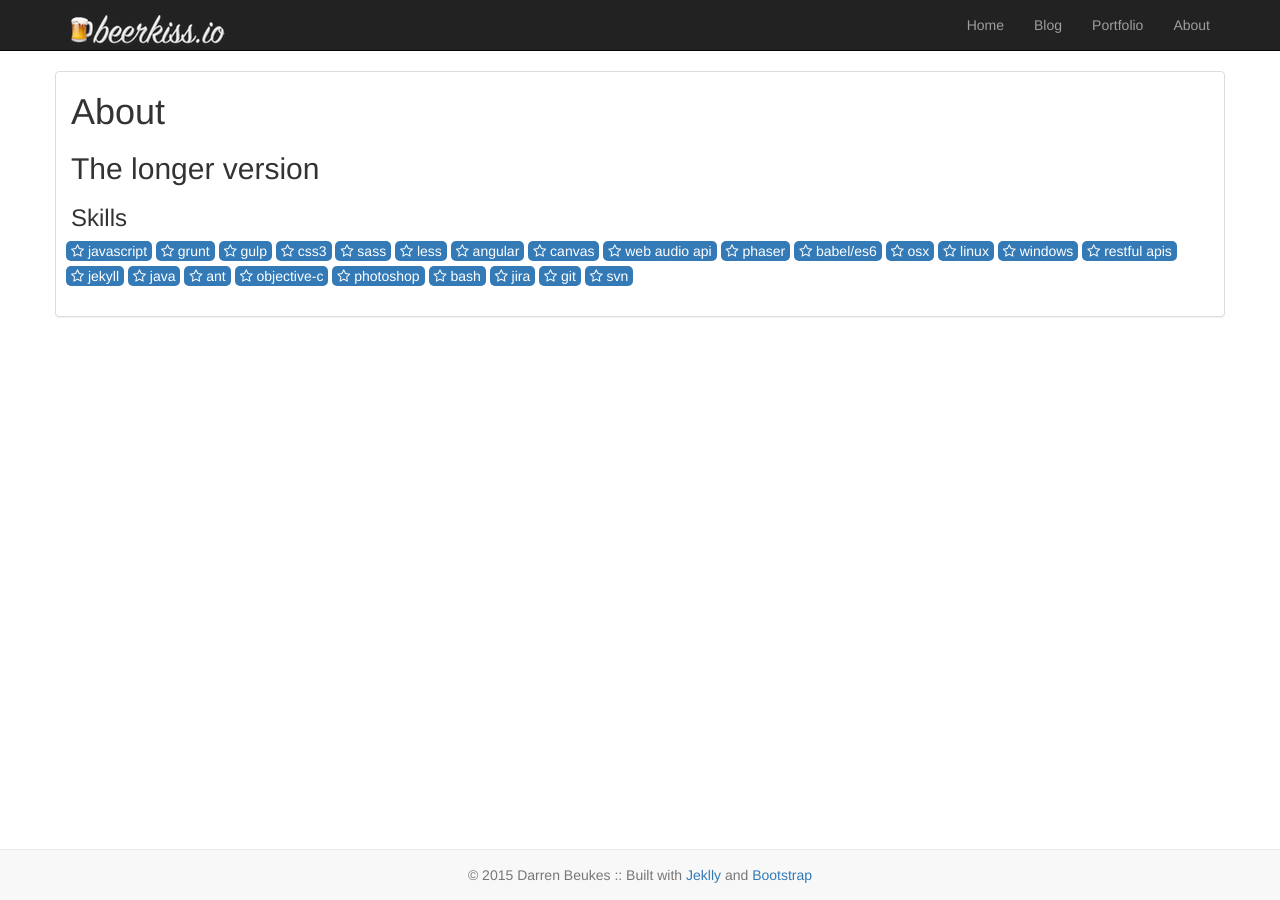
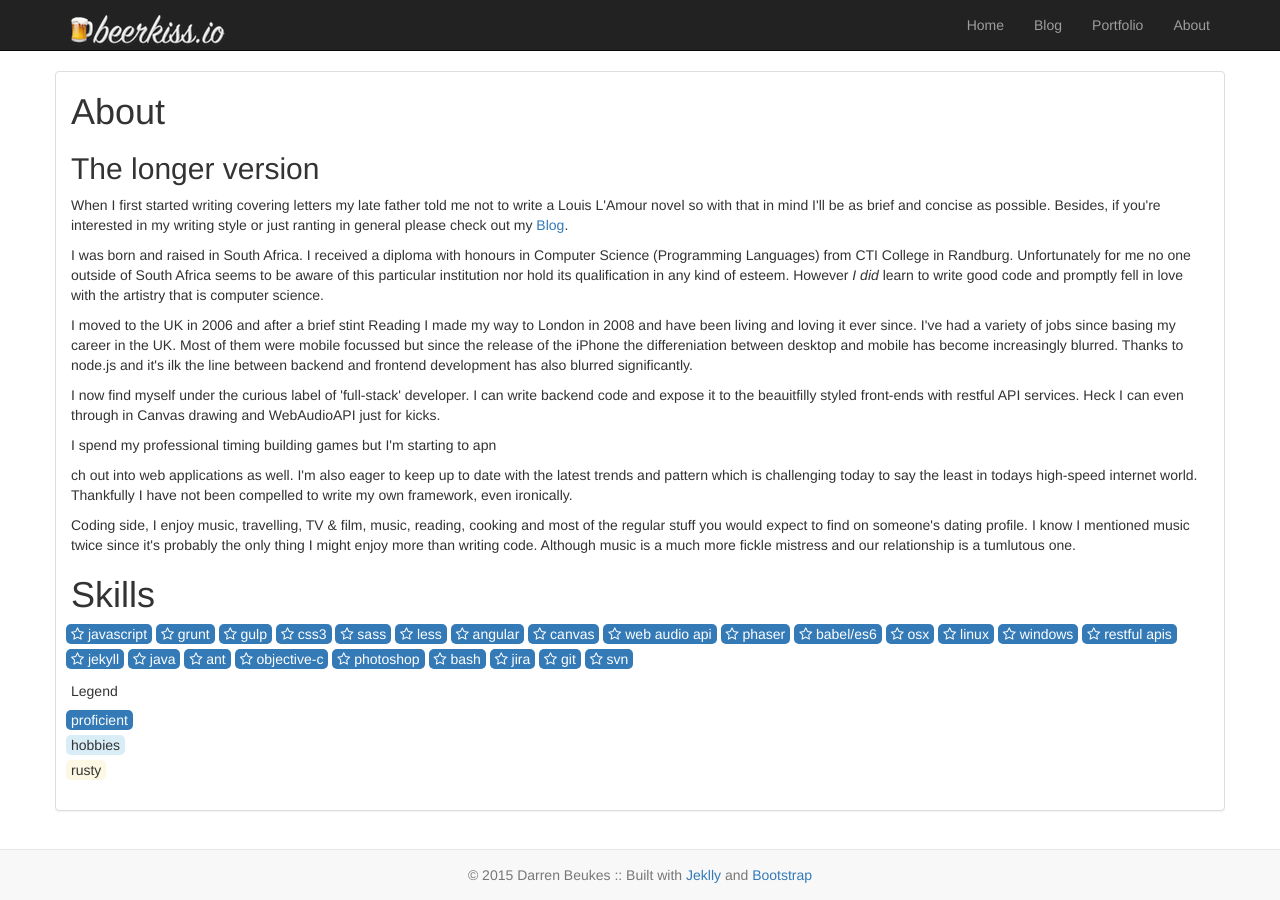
Before and after one commit to mr-beerkiss/mr-beerkiss.github.io, a Jekyll site: the page built from about/index.html, in a window 1280 px wide. Built offline with Jekyll 4.4.1, drawn with Linux system fonts in a browser that asks for light colours; nearby versions of some CDN libraries.

Commit message:
Added blog post and about section.

```diff
--- a/about/index.html
+++ b/about/index.html
@@ -4,15 +4,45 @@ title: About
 group: "navigation"
 ---
 
+<section>
 <h1>About</h1>
+<h2>The longer version</h2>
+<p>
+When I first started writing covering letters my late father told me not to write a Louis L'Amour novel so with that in mind I'll be as brief and concise as possible.  Besides, if you're interested in my writing style or just ranting in general please check out my <a href="/blog/">Blog</a>.
+</p>
+<p>
+I was born and raised in South Africa.  I received a diploma with honours in Computer Science (Programming Languages) from CTI College in Randburg.  Unfortunately for me no one outside of South Africa seems to be aware of this particular institution nor hold its qualification in any kind of esteem.  However <em>I did</em> learn to write good code and promptly fell in love with the artistry that is computer science.
+</p>
+<p>
+I moved to the UK in 2006 and after a brief stint Reading I made my way to London in 2008 and have been living and loving it ever since.  I've had a variety of jobs since basing my career in the UK.  Most of them were mobile focussed but since the release of the iPhone the differeniation between desktop and mobile has become increasingly blurred.  Thanks to node.js and it's ilk the line between backend and frontend development has also blurred significantly.
+</p>
+<p>
+I now find myself under the curious label of 'full-stack' developer.  I can write backend code and expose it to the beauitfilly styled front-ends with restful API services.  Heck I can even through in Canvas drawing and WebAudioAPI just for kicks.
+</p>
+<p>
+I spend my professional timing building games but I'm starting to apn
+<p>ch out into web applications as well.  I'm also eager to keep up to date with the latest trends and pattern which is challenging today to say the least in todays high-speed internet world.  Thankfully I have not been compelled to write my own framework, even ironically.
+</p>
+<p>
+Coding side, I enjoy music, travelling, TV &amp; film, music, reading, cooking and most of the regular stuff you would expect to find on someone's dating profile.  I know I mentioned music twice since it's probably the only thing I might enjoy more than writing code.  Although music is a much more fickle mistress and our relationship is a tumlutous one.
+</p>
 
-<h2>The longer version</h2>
 
-<h3>Skills</h3>
+</section>
+<section>
+
+<h1>Skills</h1>
 <ul class="list-inline">
 
     {% for skill in site.data.skills %}
         <li class="bg-primary beerkiss-skills-list-item"><i class="fa fa-star-o"></i>&nbsp;{{ skill }}</li>
     {% endfor %}
+</ul>
+<h5>Legend</h5>
+	<ul class="list-inline">
+		<li class="bg-primary beerkiss-skills-list-item">proficient</li><br/>
+		<li class="bg-info beerkiss-skills-list-item">hobbies</li><br/>
+		<li class="bg-warning beerkiss-skills-list-item">rusty</li><br/>
+	</ul>
 
-</ul>
+</section>
```
Also changed, not shown: _drafts/first.md (added, +13 -0 lines).
